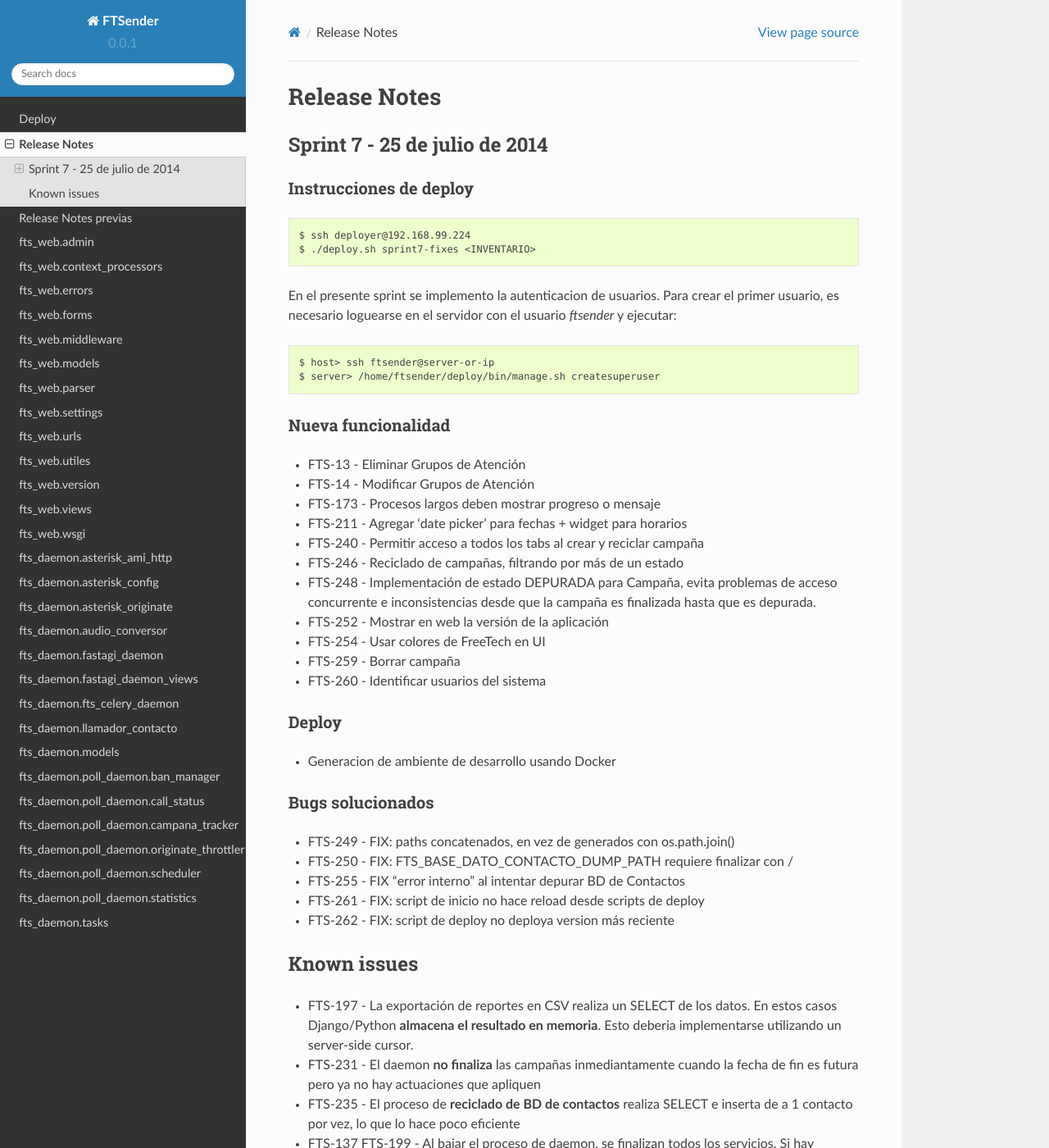
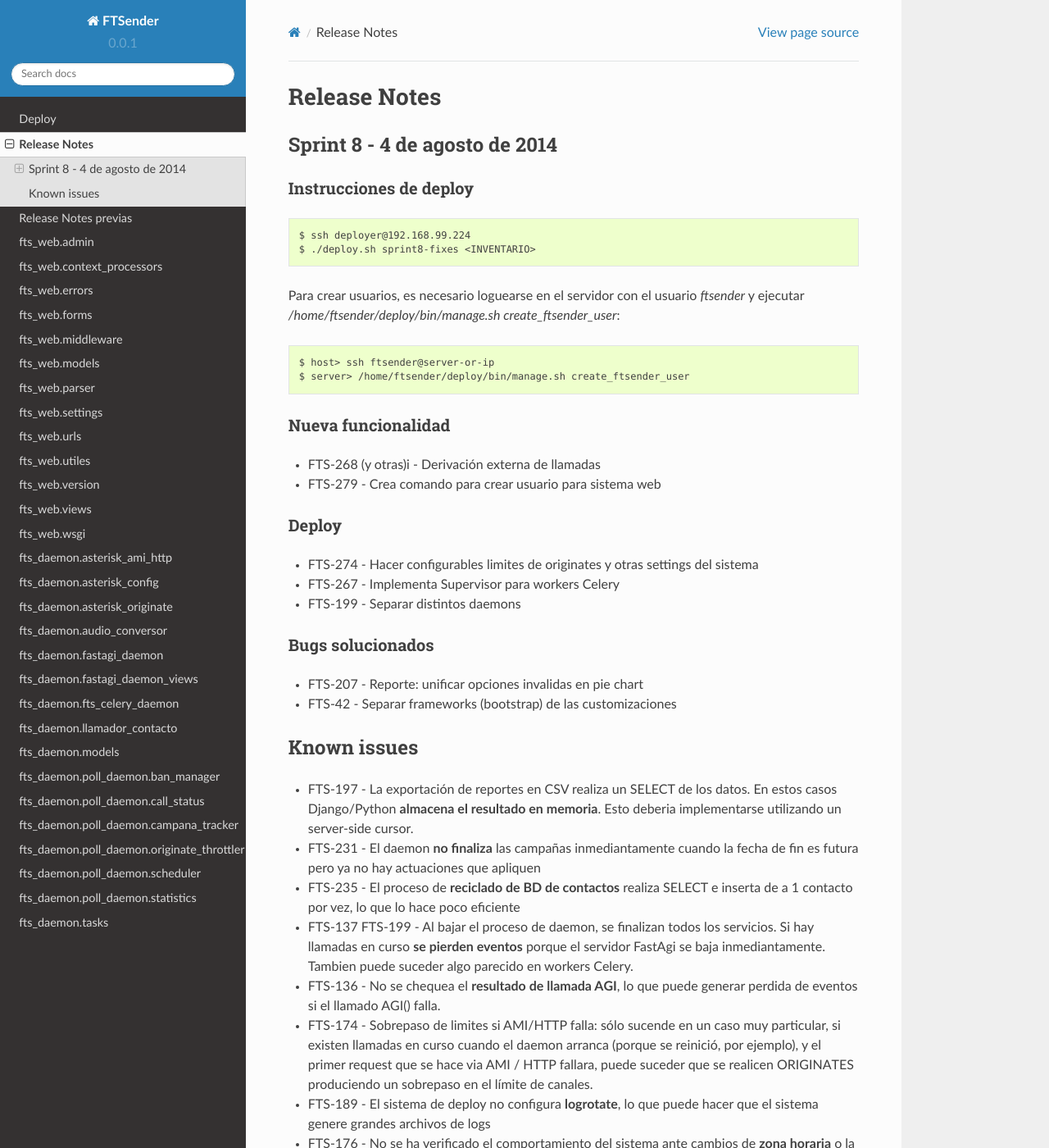
Before and after one commit to aybaker/omnicontact, a Sphinx documentation site: the page built from docs/release_notes.rst, in a window 1280 px wide and 1400 px high. Shown: the whole window at 82% size. Built offline with Sphinx 7.4.7 and the Read the Docs theme 2.0.0, drawn with Linux system fonts in a browser that asks for light colours.

Commit message:
FTS-277 Update release docs

```diff
--- a/docs/release_notes.rst
+++ b/docs/release_notes.rst
@@ -1,7 +1,7 @@
 Release Notes
 =============
 
-Sprint 7 - 25 de julio de 2014
+Sprint 8 - 4 de agosto de 2014
 ------------------------------
 
 
@@ -12,48 +12,35 @@ Instrucciones de deploy
 .. code::
 
     $ ssh deployer@192.168.99.224
-    $ ./deploy.sh sprint7-fixes <INVENTARIO>
+    $ ./deploy.sh sprint8-fixes <INVENTARIO>
 
-En el presente sprint se implemento la autenticacion de usuarios. Para crear
-el primer usuario, es necesario loguearse en el servidor con el usuario `ftsender`
-y ejecutar:
+Para crear usuarios, es necesario loguearse en el servidor con el usuario `ftsender`
+y ejecutar `/home/ftsender/deploy/bin/manage.sh create_ftsender_user`:
 
 .. code::
 
     $ host> ssh ftsender@server-or-ip
-    $ server> /home/ftsender/deploy/bin/manage.sh createsuperuser
+    $ server> /home/ftsender/deploy/bin/manage.sh create_ftsender_user
 
 
 Nueva funcionalidad
 ...................
 
-* FTS-13 - Eliminar Grupos de Atención
-* FTS-14 - Modificar Grupos de Atención
-* FTS-173 - Procesos largos deben mostrar progreso o mensaje
-* FTS-211 - Agregar 'date picker' para fechas + widget para horarios
-* FTS-240 - Permitir acceso a todos los tabs al crear y reciclar campaña
-* FTS-246 - Reciclado de campañas, filtrando por más de un estado
-* FTS-248 - Implementación de estado DEPURADA para Campaña, evita
-  problemas de acceso concurrente e inconsistencias desde que la campaña
-  es finalizada hasta que es depurada.
-* FTS-252 - Mostrar en web la versión de la aplicación
-* FTS-254 - Usar colores de FreeTech en UI
-* FTS-259 - Borrar campaña
-* FTS-260 - Identificar usuarios del sistema
+* FTS-268 (y otras)i - Derivación externa de llamadas
+* FTS-279 - Crea comando para crear usuario para sistema web
 
 Deploy
 ......
 
-* Generacion de ambiente de desarrollo usando Docker
+* FTS-274 - Hacer configurables limites de originates y otras settings del sistema
+* FTS-267 - Implementa Supervisor para workers Celery
+* FTS-199 - Separar distintos daemons
 
 Bugs solucionados
 .................
 
-* FTS-249 - FIX: paths concatenados, en vez de generados con os.path.join()
-* FTS-250 - FIX: FTS_BASE_DATO_CONTACTO_DUMP_PATH requiere finalizar con /
-* FTS-255 - FIX "error interno" al intentar depurar BD de Contactos
-* FTS-261 - FIX: script de inicio no hace reload desde scripts de deploy
-* FTS-262 - FIX: script de deploy no deploya version más reciente
+* FTS-207 - Reporte: unificar opciones invalidas en pie chart
+* FTS-42 - Separar frameworks (bootstrap) de las customizaciones
 
 Known issues
 ------------
```
Also changed, not shown: docs/release_notes_old.rst (+43 -0 lines).
